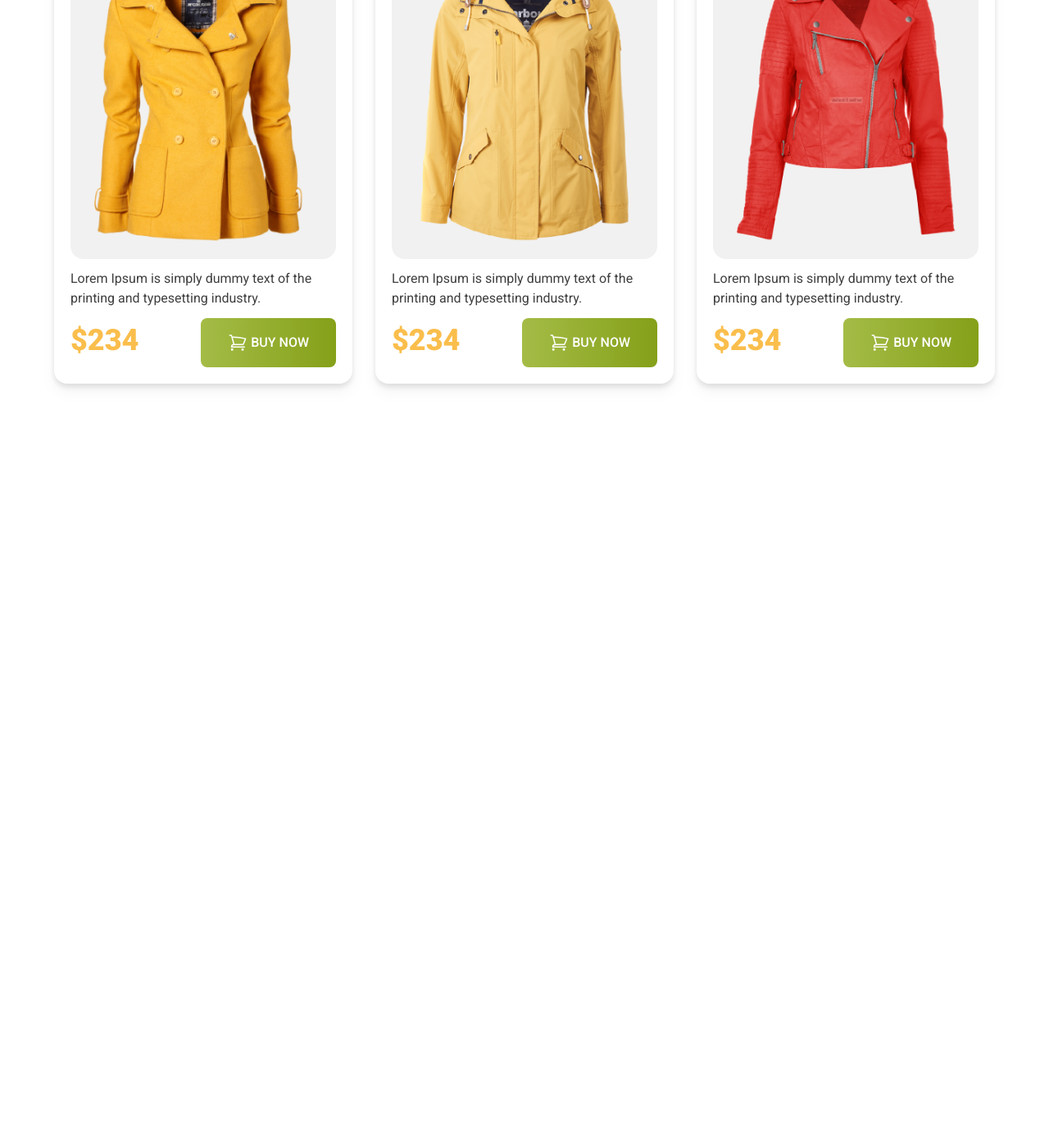
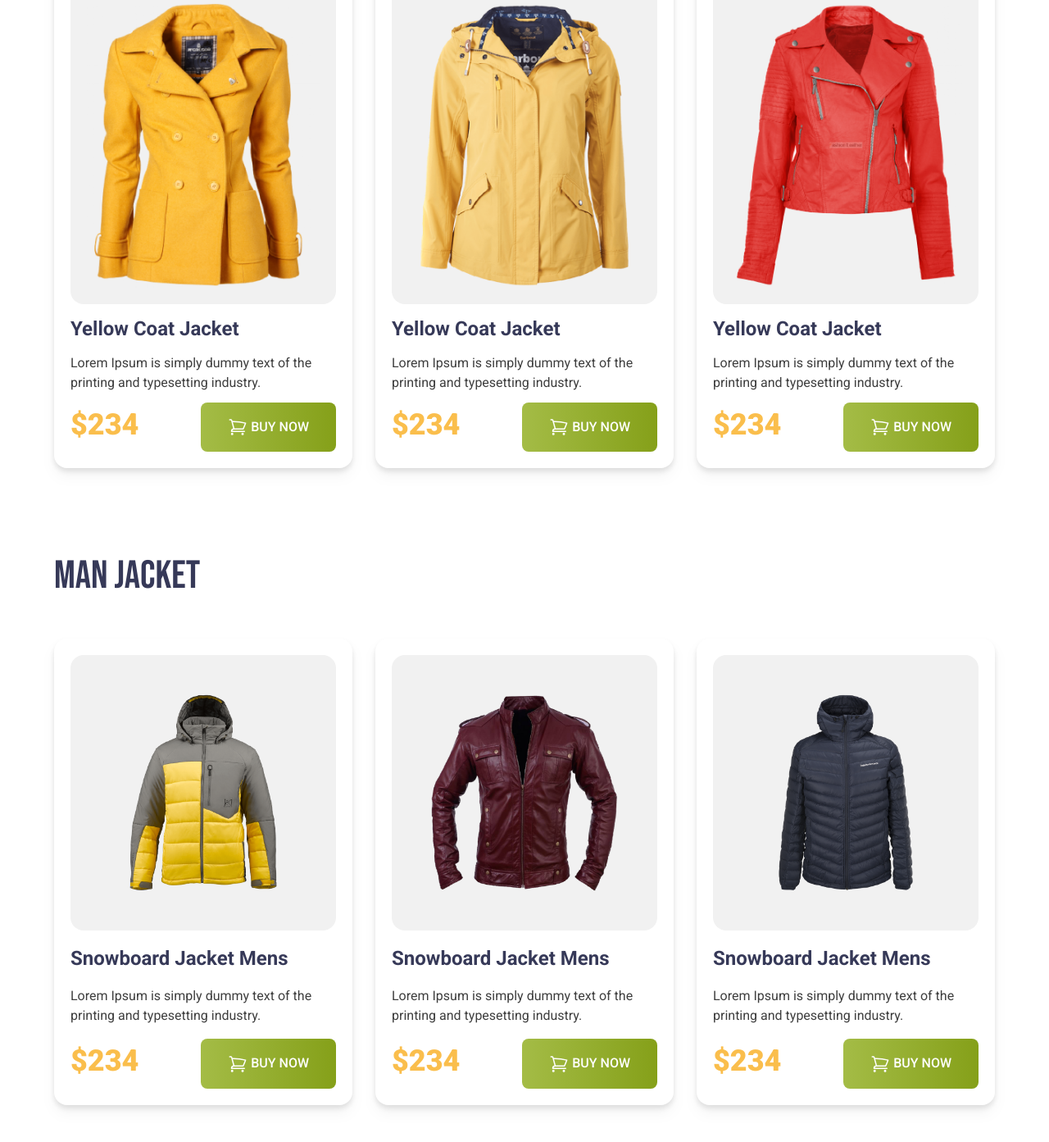
Before and after one commit to tofayeLL/penguin-fashion-tailwind, a plain HTML site: page index.html in a window 1280 px wide. Shown: the part 779-2172 px from the top of the page at 82% size. Before the commit the page ends 1295 px from the top, so only its background shows below. Drawn offline with nearby package versions, Linux system fonts and the light colour scheme.

Commit message:
finished nav section with responsive

```diff
--- a/index.html
+++ b/index.html
@@ -35,7 +35,25 @@
         <div class="md:max-w-[1180px] mx-auto px-4 py-4">
 
             <!-- nav section -->
-            <nav>
+            <nav class="flex  lg:flex-row justify-between items-center my-4">
+                <div class="flex-1">
+                    <img src="icons/logo.png" alt="" class="lg:w-[40%] w-[100%]">
+
+                </div>
+
+                <div class="flex-1  hidden lg:flex justify-around text-[#3C3C3C] text-[16px] font-[500]">
+                    <a href="" class="hover:text-red-400">Home</a>
+                    <a href="" class="hover:text-red-400">Product</a>
+                    <a href="" class="hover:text-red-400">About Us</a>
+                    <a href="" class="hover:text-red-400">Contact Us</a>
+
+
+                </div>
+                <div class="lg:hidden flex justify-end items-center flex-1 ">
+                    <img src="icons/hamburger icon.png" alt="" class="w-[20%] ">
+
+                </div>
+
 
             </nav>
 
@@ -75,7 +93,7 @@
 
         <!-- women jacket collection section -->
         <section class="py-12 px-4">
-            <h3 class="text-[#363958] text-[48px] font-normal uppercase font-bebas">W0Man Jacket</h3>
+            <h3 class="text-[#363958] text-[48px] font-normal uppercase font-bebas mb-10">W0Man Jacket</h3>
 
 
             <!-- jacket container -->
@@ -83,12 +101,13 @@
 
                 <!-- jacket 1 -->
                 <div class="space-y-3 drop-shadow-lg p-5 bg-[#FFF] rounded-2xl">
-                    <h3 class="text-[#363958] text-[24px] font-[700]">Yellow Coat Jacket </h3>
-                     <!-- img div -->
-                    <div class="bg-[#F1F1F1] rounded-2xl p-5">
+                      <!-- img div -->
+                      <div class="bg-[#F1F1F1] rounded-2xl p-5">
                         <img src="images/jacket-1.png" alt="">
 
                     </div>
+                    <h3 class="text-[#363958] text-[24px] font-[700]">Yellow Coat Jacket </h3>
+
 
                     <h4 class="text-[#3E3E3E] text-[16px] font-[400]">Lorem Ipsum is simply dummy text of the
                         printing and typesetting industry.</h4>
@@ -109,12 +128,12 @@
                 </div>
                 <!-- jacket 2 -->
                 <div class="space-y-3 drop-shadow-lg p-5 bg-[#FFF]  rounded-2xl">
+                      <!-- img div -->
+                      <div class="bg-[#F1F1F1] rounded-2xl p-5">
+                        <img src="images/jacket-2.png" alt="">
+                    </div>
                     <h3 class="text-[#363958] text-[24px] font-[700]">Yellow Coat Jacket </h3>
-                     <!-- img div -->
-                    <div class="bg-[#F1F1F1] rounded-2xl p-5">
-                        <img src="images/jacket-2.png" alt="">
 
-                    </div>
 
                     <h4 class="text-[#3E3E3E] text-[16px] font-[400]">Lorem Ipsum is simply dummy text of the
                         printing and typesetting industry.</h4>
@@ -135,13 +154,11 @@
                 </div>
                 <!-- jacket 3 -->
                 <div class="space-y-3 drop-shadow-lg p-5 bg-[#FFF]  rounded-2xl">
-                    <h3 class="text-[#363958] text-[24px] font-[700]">Yellow Coat Jacket </h3>
-                     <!-- img div -->
+                    <!-- img div -->
                     <div class="bg-[#F1F1F1] rounded-2xl p-5">
                         <img src="images/jacket-3.png" alt="">
-
                     </div>
-
+                    <h3 class="text-[#363958] text-[24px] font-[700]">Yellow Coat Jacket </h3>
                     <h4 class="text-[#3E3E3E] text-[16px] font-[400]">Lorem Ipsum is simply dummy text of the
                         printing and typesetting industry.</h4>
                     <div class="flex justify-between">
@@ -167,6 +184,85 @@
 
         </section>
 
+        <!-- Man jacket section -->
+        <section class="py-12 px-4">
+            <h3 class="text-[#363958] text-[48px] font-[400] font-bebas mb-10">Man Jacket</h3>
+            <!-- jacket container -->
+            <div class="grid grid-cols-1 md:grid-cols-3  gap-7">
+
+                <!-- jacket 1 -->
+                <div class="space-y-4 p-5 bg-[#FFF] rounded-2xl drop-shadow-lg">
+                     <div class="bg-[#F1F1F1] p-12 rounded-2xl">
+                        <img src="images/jacket-4.png" alt="">
+                     </div>
+                     <h3 class="text-[#363958] text-[24px] font-[700]">Snowboard Jacket Mens</h3>
+                     <p class="text-[#3E3E3E] text-[16px] font-[400]">Lorem Ipsum is simply dummy text of the
+                        printing and typesetting industry.</p>
+                     <div class="flex justify-between">
+                        <p class="text-[#FABE4C] text-[36px] font-[900]">$234</p>
+                        <button
+                        class="py-[18px] px-[33px] bg-red-300 rounded-lg text-[#FFF] font-medium bg-gradient-to-r from-[#A4BC46] to-[#85A019] font-roboto">
+                        <svg xmlns="http://www.w3.org/2000/svg" fill="none" viewBox="0 0 24 24" stroke-width="1.5"
+                            stroke="currentColor" class="w-6 h-6 inline ">
+                            <path stroke-linecap="round" stroke-linejoin="round"
+                                d="M2.25 3h1.386c.51 0 .955.343 1.087.835l.383 1.437M7.5 14.25a3 3 0 0 0-3 3h15.75m-12.75-3h11.218c1.121-2.3 2.1-4.684 2.924-7.138a60.114 60.114 0 0 0-16.536-1.84M7.5 14.25 5.106 5.272M6 20.25a.75.75 0 1 1-1.5 0 .75.75 0 0 1 1.5 0Zm12.75 0a.75.75 0 1 1-1.5 0 .75.75 0 0 1 1.5 0Z" />
+                        </svg>
+
+
+                        BUY NOW</button>
+                     </div>
+
+                </div>
+                <!-- jacket 2 -->
+                <div class="space-y-4 p-5 bg-[#FFF] rounded-2xl drop-shadow-lg">
+                     <div class="bg-[#F1F1F1] p-12 rounded-2xl">
+                        <img src="images/jacket-5.png" alt="">
+                     </div>
+                     <h3 class="text-[#363958] text-[24px] font-[700]">Snowboard Jacket Mens</h3>
+                     <p class="text-[#3E3E3E] text-[16px] font-[400]">Lorem Ipsum is simply dummy text of the
+                        printing and typesetting industry.</p>
+                     <div class="flex justify-between">
+                        <p class="text-[#FABE4C] text-[36px] font-[900]">$234</p>
+                        <button
+                        class="py-[18px] px-[33px] bg-red-300 rounded-lg text-[#FFF] font-medium bg-gradient-to-r from-[#A4BC46] to-[#85A019] font-roboto">
+                        <svg xmlns="http://www.w3.org/2000/svg" fill="none" viewBox="0 0 24 24" stroke-width="1.5"
+                            stroke="currentColor" class="w-6 h-6 inline ">
+                            <path stroke-linecap="round" stroke-linejoin="round"
+                                d="M2.25 3h1.386c.51 0 .955.343 1.087.835l.383 1.437M7.5 14.25a3 3 0 0 0-3 3h15.75m-12.75-3h11.218c1.121-2.3 2.1-4.684 2.924-7.138a60.114 60.114 0 0 0-16.536-1.84M7.5 14.25 5.106 5.272M6 20.25a.75.75 0 1 1-1.5 0 .75.75 0 0 1 1.5 0Zm12.75 0a.75.75 0 1 1-1.5 0 .75.75 0 0 1 1.5 0Z" />
+                        </svg>
+
+
+                        BUY NOW</button>
+                     </div>
+
+                </div>
+                <!-- jacket 3 -->
+                <div class="space-y-4 p-5 bg-[#FFF] rounded-2xl drop-shadow-lg">
+                     <div class="bg-[#F1F1F1] p-12 rounded-2xl">
+                        <img src="images/jacket-6.png" alt="">
+                     </div>
+                     <h3 class="text-[#363958] text-[24px] font-[700]">Snowboard Jacket Mens</h3>
+                     <p class="text-[#3E3E3E] text-[16px] font-[400]">Lorem Ipsum is simply dummy text of the
+                        printing and typesetting industry.</p>
+                     <div class="flex justify-between">
+                        <p class="text-[#FABE4C] text-[36px] font-[900]">$234</p>
+                        <button
+                        class="py-[18px] px-[33px] bg-red-300 rounded-lg text-[#FFF] font-medium bg-gradient-to-r from-[#A4BC46] to-[#85A019] font-roboto">
+                        <svg xmlns="http://www.w3.org/2000/svg" fill="none" viewBox="0 0 24 24" stroke-width="1.5"
+                            stroke="currentColor" class="w-6 h-6 inline ">
+                            <path stroke-linecap="round" stroke-linejoin="round"
+                                d="M2.25 3h1.386c.51 0 .955.343 1.087.835l.383 1.437M7.5 14.25a3 3 0 0 0-3 3h15.75m-12.75-3h11.218c1.121-2.3 2.1-4.684 2.924-7.138a60.114 60.114 0 0 0-16.536-1.84M7.5 14.25 5.106 5.272M6 20.25a.75.75 0 1 1-1.5 0 .75.75 0 0 1 1.5 0Zm12.75 0a.75.75 0 1 1-1.5 0 .75.75 0 0 1 1.5 0Z" />
+                        </svg>
+
+
+                        BUY NOW</button>
+                     </div>
+
+                </div>
+
+            </div>
+        </section>
+
     </main>
 
     <footer>
```
Also changed, not shown: icons/hamburger icon.png (added).
